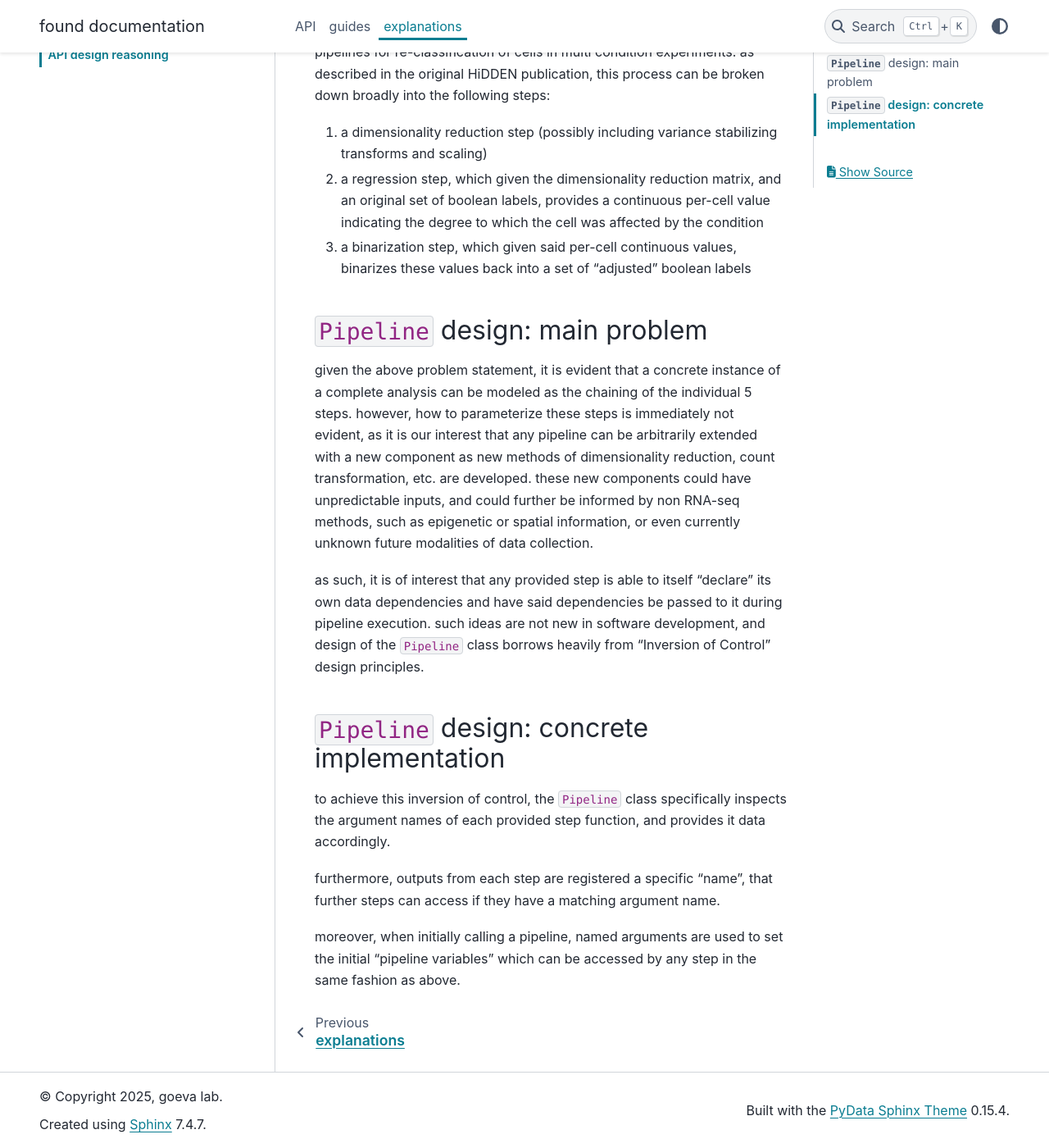
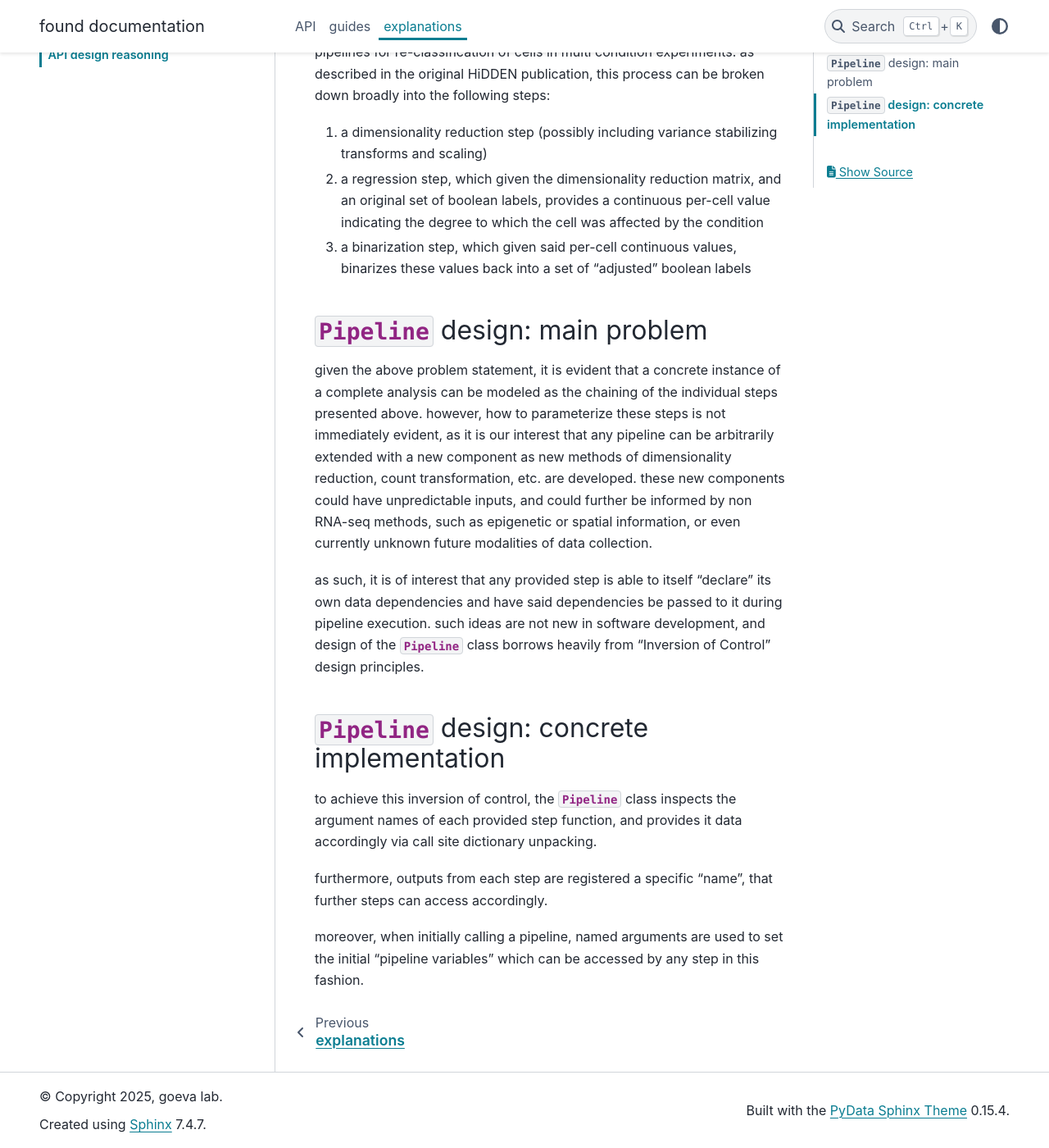
Before and after one commit to goeva-lab/found, a Sphinx documentation site: the page built from docs/explanation/design.md, in a window 1280 px wide and 1400 px high, scrolled down 412 px. Shown: the whole window at 82% size. Built offline with Sphinx 7.4.7 and the PyData theme 0.15.4, drawn with Linux system fonts in a browser that asks for light colours; pages that are not in the unit, such as notebooks, are missing from menus; some of the changed text lies outside the part shown.

Commit message:
docs: misc clean-up.

````diff
--- a/docs/explanation/design.md
+++ b/docs/explanation/design.md
@@ -2,30 +2,30 @@
 
 ## document goal
 
-this document aims to broadly explain the reasoning behind the Pipeline adapter design and how it's implemented.
+this document aims to broadly explain the reasoning behind the {py:class}`~found.adapters.Pipeline` adapter design and how it's implemented.
 
-### `Pipeline` class: abstract goal
+### {py:class}`~found.adapters.Pipeline` class: abstract goal
 
-abstractly, the `Pipeline` class aims to model and help with implementing pipelines for re-classification of cells in multi condition experiments.
+abstractly, the {py:class}`~found.adapters.Pipeline` class aims to model and help with implementing pipelines for re-classification of cells in multi condition experiments.
 as described in the original HiDDEN publication, this process can be broken down broadly into the following steps:
 
 1) a dimensionality reduction step (possibly including variance stabilizing transforms and scaling)
 2) a regression step, which given the dimensionality reduction matrix, and an original set of boolean labels, provides a continuous per-cell value indicating the degree to which the cell was affected by the condition
 3) a binarization step, which given said per-cell continuous values, binarizes these values back into a set of "adjusted" boolean labels
 
-## `Pipeline` design: main problem
+## {py:class}`~found.adapters.Pipeline` design: main problem
 
-given the above problem statement, it is evident that a concrete instance of a complete analysis can be modeled as the chaining of the individual 5 steps.
-however, how to parameterize these steps is immediately not evident, as it is our interest that any pipeline can be arbitrarily extended with a new component as new methods of dimensionality reduction, count transformation, etc. are developed.
+given the above problem statement, it is evident that a concrete instance of a complete analysis can be modeled as the chaining of the individual steps presented above.
+however, how to parameterize these steps is not immediately evident, as it is our interest that any pipeline can be arbitrarily extended with a new component as new methods of dimensionality reduction, count transformation, etc. are developed.
 these new components could have unpredictable inputs, and could further be informed by non RNA-seq methods, such as epigenetic or spatial information, or even currently unknown future modalities of data collection.
 
 as such, it is of interest that any provided step is able to itself "declare" its own data dependencies and have said dependencies be passed to it during pipeline execution.
-such ideas are not new in software development, and design of the `Pipeline` class borrows heavily from "Inversion of Control" design principles.
+such ideas are not new in software development, and design of the {py:class}`~found.adapters.Pipeline` class borrows heavily from "Inversion of Control" design principles.
 
-## `Pipeline` design: concrete implementation
+## {py:class}`~found.adapters.Pipeline` design: concrete implementation
 
-to achieve this inversion of control, the `Pipeline` class specifically inspects the argument names of each provided step function, and provides it data accordingly.
+to achieve this inversion of control, the {py:class}`~found.adapters.Pipeline` class inspects the argument names of each provided step function, and provides it data accordingly via call site dictionary unpacking.
 
-furthermore, outputs from each step are registered a specific "name", that further steps can access if they have a matching argument name.
+furthermore, outputs from each step are registered a specific "name", that further steps can access accordingly.
 
-moreover, when initially calling a pipeline, named arguments are used to set the initial "pipeline variables" which can be accessed by any step in the same fashion as above.
+moreover, when initially calling a pipeline, named arguments are used to set the initial "pipeline variables" which can be accessed by any step in this fashion.
--- a/docs/guide/guide1.py
+++ b/docs/guide/guide1.py
@@ -9,7 +9,7 @@
 # %% [markdown]
 # # `found` and {py:func}`~found.find.HiDDEN`: a whirlwind tour
 # %% [markdown]
-# we first import all script dependencies and load the provided data in GSE193531 into an anndata object
+# we first import all script dependencies and load the provided data in GSE193531 into an {py:class}`~anndata.AnnData` object
 # %% tags=["hide-input"] mystnb={"code_prompt_show": "show preamble"}
 # import dependencies and load data
 from pathlib import Path
--- a/docs/guide/guide3.py
+++ b/docs/guide/guide3.py
@@ -11,7 +11,7 @@
 
 # %% [markdown]
 # %% [markdown]
-# we first import all script dependencies and load the provided data in GSE96583 into an anndata object
+# we first import all script dependencies and load the provided data in GSE96583 into an {py:class}`~anndata.AnnData` object
 # %% tags=["hide-input"] mystnb={"code_prompt_show": "show preamble"}
 # import dependencies and load data
 
--- a/docs/guide/guide4.py
+++ b/docs/guide/guide4.py
@@ -10,7 +10,7 @@
 # # pipeline step function creation: a developer's guide
 
 # %% [markdown]
-# we first import all script dependencies and load the provided data in GSE96583 into an anndata object
+# we first import all script dependencies and load the provided data in GSE96583 into an {py:class}`~anndata.AnnData` object
 # %% tags=["hide-input"] mystnb={"code_prompt_show": "show preamble"}
 # import dependencies and load data
 from gzip import decompress
@@ -71,7 +71,7 @@
 
 # %%
 # subset to 5% of data
-adata = adata[np.random.default_rng(RANDOM_STATE).choice(adata.n_obs, round(adata.n_obs * 0.05), replace=False)].copy()
+adata = adata[np.random.default_rng(RANDOM_STATE).choice(adata.n_obs, round(adata.n_obs * 0.005), replace=False)].copy()
 print(adata)
 
 
@@ -154,19 +154,29 @@
     "stim",
     "ctrl",
     Pipeline(run_lemur_w_model_out, m.reg_logit, m.bin_kmeans),
-    NaiveMaxScoreTuner(score_lemur_counters, range(8, 17, 4)),
+    NaiveMaxScoreTuner(score_lemur_counters, range(2, 17, 4)),
     adata=adata,
     lemur_design="~ stim",
     lemur_grouping=adata.obs["cell"],
 )
 
+# %% [markdown]
+# exploring the HiDDENt outputs, we see that using this metric, we select for a very low number of embedding dimensions!
+# however, given that our data was subset to a very low number of cells for demonstration purposes, these results cannot be interpreted further.
+
+# %%
 pl.PlotTunerOutput(adata, sel, out).plot_scores().show()
 
 # %% [markdown]
-# this {py:func}`~found.adapters.step_fn` wrapping mechanism is actually used internally during Pipeline construction!
-# if a provided step function hasn't already been decorated with {py:func}`~found.adapters.step_fn`, Pipeline will wrap it in {py:func}`~found.adapters.step_fn`,
-# with the return value being named "Z" for {py:class}`~found.adapters.Pipeline```.dimr_fn``, "Y" for {py:class}`~found.adapters.Pipeline```.regr_fn``, and "W" for {py:class}`~found.adapters.Pipeline```.binr_fn``.
+# this {py:func}`~found.adapters.step_fn` wrapping mechanism is actually used internally during {py:class}`~found.adapters.Pipeline` construction!
+# if a provided step function hasn't already been decorated with {py:func}`~found.adapters.step_fn`, {py:class}`~found.adapters.Pipeline` will wrap it in {py:func}`~found.adapters.step_fn`.
+# the return value will be named "Z" for {py:class}`~found.adapters.Pipeline```.dimr_fn``, "Y" for {py:class}`~found.adapters.Pipeline```.regr_fn``, and "W" for {py:class}`~found.adapters.Pipeline```.binr_fn``.
 
 # %% [markdown]
-# a final note for developers: if a function inserted into a pipeline needs dynamic access to *all* pipeline values, this can be done by adding a variable keyword argument (i.e. ``**kwargs`` form).
-# for example, this is used by the {py:func}`~found.methods.score_nulldist` function to rerun the existing pipeline.
+# two final notes for developers:
+#
+# 1) if a function inserted into a pipeline needs dynamic access to *all* pipeline values, this can be done by adding a variable keyword argument (i.e. ``**kwargs`` form).
+# for example, this is used by the {py:func}`~found.methods.score_nulldist` function to rerun a pipeline on randomly permuted case labels to approximate a "null" p_hat distribution.
+#
+# 2) pipeline functions _cannot_ have positional only arguments (either a named positional only argument via the ``arg, /,`` construct or a variable-length positional argument via the ``*args`` construct).
+# calling a {py:class}`~found.adapters.Pipeline` where one of the steps is a function with positional-only arguments will raise a {py:exc}`~TypeError` during the validation step executed prior to computation (see {py:func}`found.types.check_step`).
````
Also changed, not shown: 3 other files.
